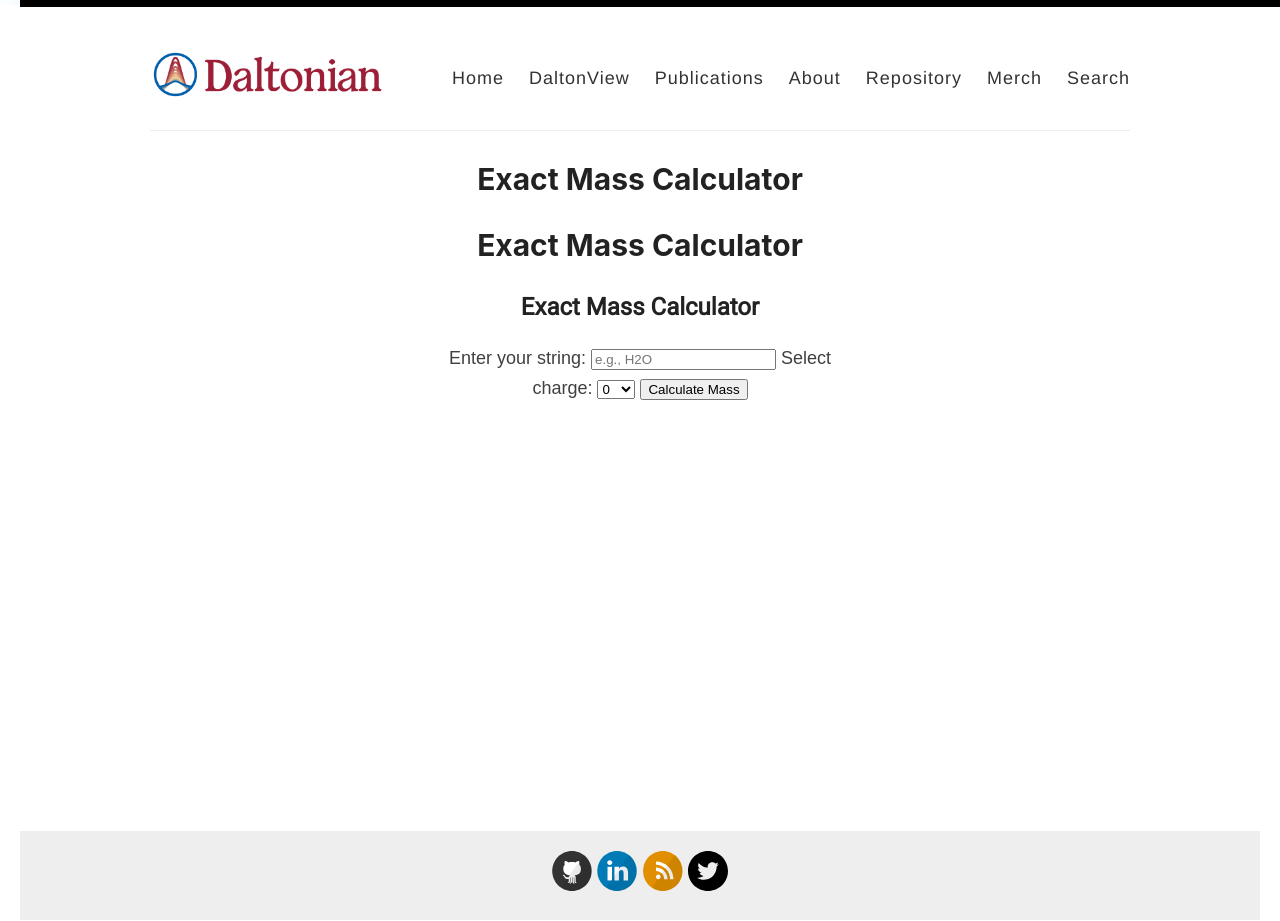
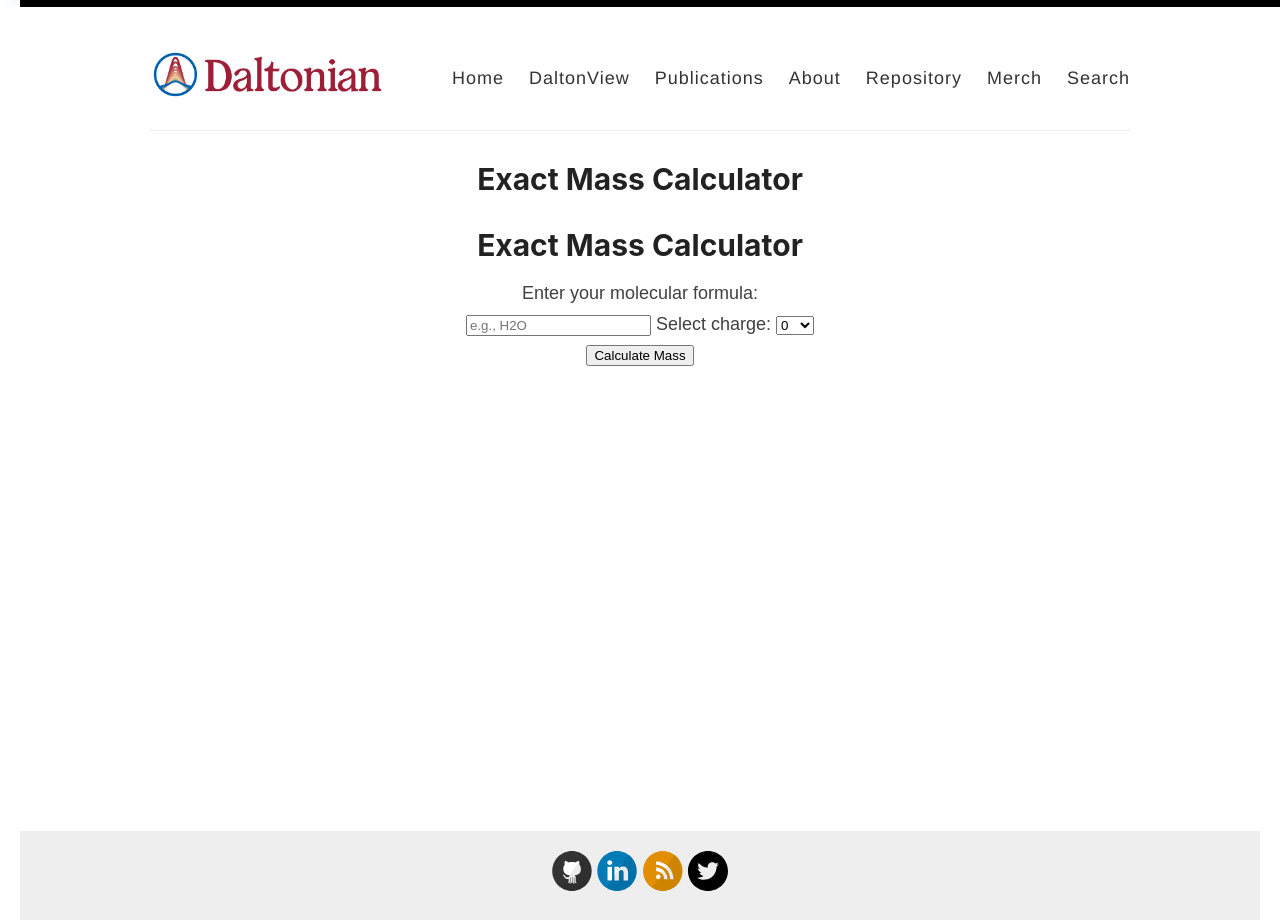
Before and after one commit to yreva/daltonian.co, a Jekyll site: the page built from _pages/ExactMass.md, in a window 1280 px wide. Built offline with Jekyll 4.4.1, drawn with Linux system fonts in a browser that asks for light colours; some of the changed lines change nothing that is shown.

Commit message:
testing em calculator

```diff
--- a/_pages/ExactMass.md
+++ b/_pages/ExactMass.md
@@ -25,36 +25,61 @@
 </head>
 <body>
 
-    <div id="calculator">
-        <h2>Exact Mass Calculator</h2>
-        <label for="inputString">Enter your string:</label>
-        <input type="text" id="inputString" placeholder="e.g., H2O">
+<div id="calculator">
+    <label for="inputString">Enter your molecular formula:</label>
+    <input type="text" id="inputString" placeholder="e.g., H2O">
 
-        <label for="charge">Select charge:</label>
-        <select id="charge">
-            <option value="-1">-1</option>
-            <option value="0" selected>0</option>
-            <option value="+1">+1</option>
-        </select>
+<label for="charge">Select charge:</label>
+<select id="charge">
+    <option value="-1">-1</option>
+    <option value="0" selected>0</option>
+    <option value="+1">+1</option>
+</select>
 
-        <button onclick="calculateMass()">Calculate Mass</button>
+<button onclick="calculateMass()">Calculate Mass</button>
 
-        <p id="result"></p>
-    </div>
+<p id="result"></p>
+</div>
 
-    <script>
-        function calculateMass() {
-            const inputString = document.getElementById('inputString').value;
-            const mass = calculateExactMass(inputString);
-            document.getElementById('result').innerHTML = `Exact Mass: ${mass} g/mol`;
+<script>
+    function calculateMass() {
+        const masses = {H:1.007825,C:12.000000,N:14.003074,O:15.994915,Na:22.989770}
+        const inputString = document.getElementById('inputString').value;
+        // Get each element + number of atoms
+        const matches = inputString.match(/[A-Za-z][a-z]*\d+/g);
+        letterCounts = {}
+        if (matches) {
+            letterCounts = getNumberOfAtoms(matches,masses);
         }
 
-        function calculateExactMass(inputString) {
-            // Implement your exact mass calculation logic here
-            // For simplicity, let's just return the length of the input string
-            return inputString.length;
+        let totalMass = 0;
+        totalMass = getTotalMass(masses,letterCounts)
+        document.getElementById('result').innerHTML = "Exact mass: m/z = ${totalMass}"
+    }
+
+    function getNumberOfAtoms(patternMatches,massList) {
+        const result = {};
+        matches.forEach(match => {
+        const letterMatch = match.match(/[A-Za-z][a-z]*/);
+        const letter = letterMatch ? letterMatch[0] : null;
+        const value = parseInt(match.replace(/[A-Za-z][a-z]*/, '')); // Extract numerical value and convert to integer
+        if (letter !== null) {
+            result[letter] = (result[letter] || 0) + value;
         }
-    </script>
+        });
+        return result;
+    }
+
+    function getTotalMass(masses,letterObject)
+        let total = 0;
+        for (const letter in letterObject) {
+            if (letterObject.hasOwnProperty(letter) && masses.hasOwnProperty(letter)) {
+                total += letterObject[letter] * masses[letter];
+        }
+        return total;
+    }
+
+</script>
 
 </body>
 </html>
```
